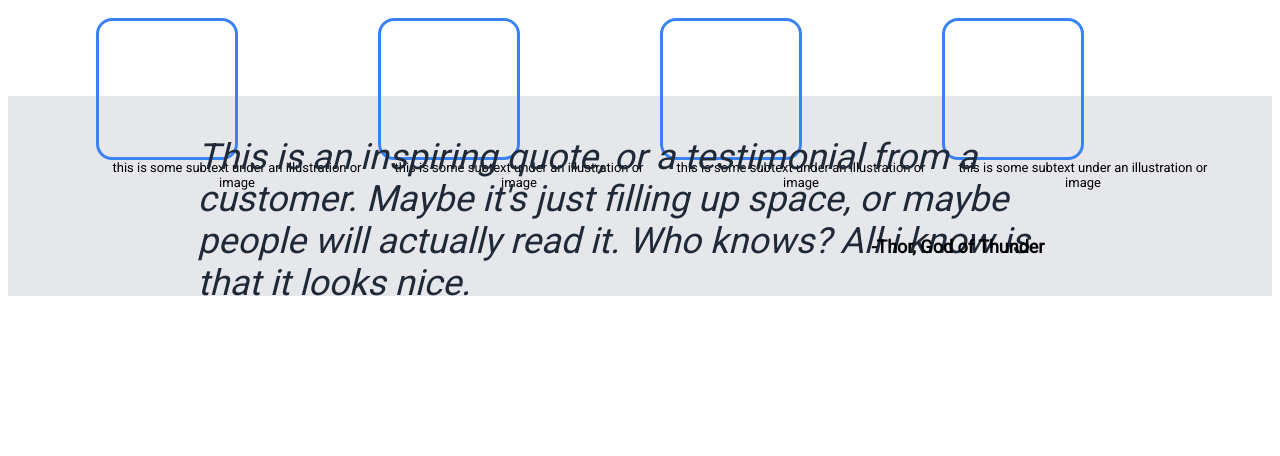
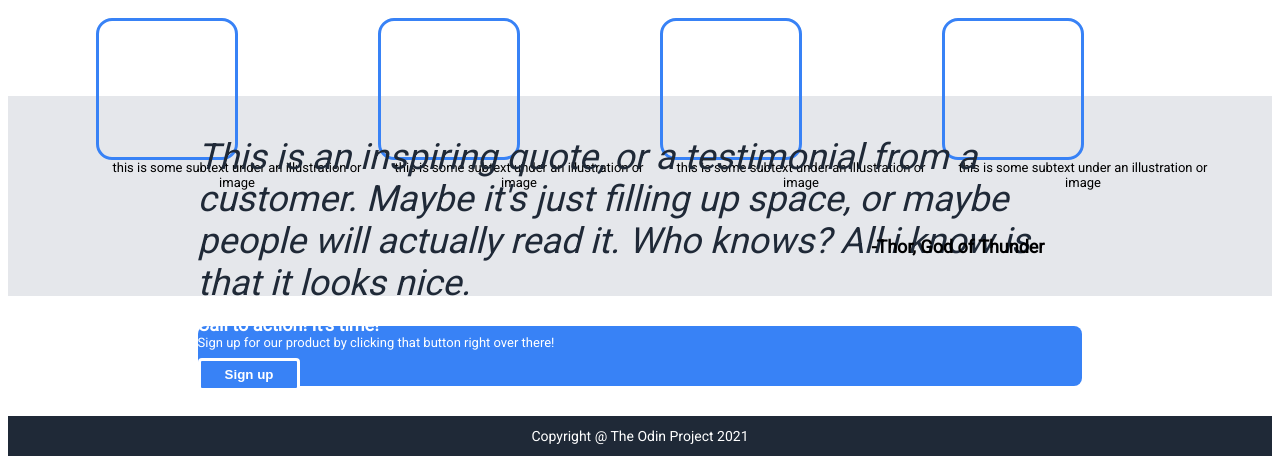
Before and after one commit to maasymaas16/odin-landing-page, a plain HTML site: page index.html in a window 1280 px wide. Shown: the part 352-808 px from the top of the page. Drawn offline with Linux system fonts and the light colour scheme.

Commit message:
Added call to action section and footer

```diff
--- a/index.html
+++ b/index.html
@@ -57,5 +57,13 @@
         </div>
         <div class="author">-Thor, God of Thunder</div>
     </div>
+    <div class="call">
+        <div class="call-cont">
+            <div class="call-head">Call to action! It's time!</div>
+                <div class="call-subtext">Sign up for our product by clicking that button right over there!</div>
+            <button class="call-button">Sign up</button>
+        </div>
+    </div>
+    <div class="footer">Copyright @ The Odin Project 2021</div>
 </body>
 </html>
--- a/styles.css
+++ b/styles.css
@@ -151,3 +151,51 @@ button {
     width: 64%;
     font-size: 18px;
 }
+
+.call {
+    height: 15%;
+}
+
+.footer {
+    display: flex;
+    background-color:#1F2937 ;
+    color: white;
+    justify-content: center;
+    align-items: center;
+    margin-top: auto;
+    height: 5%;
+    font-size: 14px;
+}
+
+.call {
+    display: flex;
+    justify-content: center;
+    align-items: center;
+}
+
+.call-cont {
+    display: flex;
+    flex-direction: column;
+    background-color: #3882F6;
+    border-radius: 8px;
+    height: 50%;
+    width: 70%;
+    justify-content: center;
+}
+
+.call-head {
+    color: white;
+    font-size: 18px;
+    font-weight: 700;
+}
+
+.call-subtext {
+    color: white;
+    font-size: 13px;
+}
+
+.call-button {
+    border-style: solid;
+    border-color: white;
+    border-radius: 4px;
+}
```
